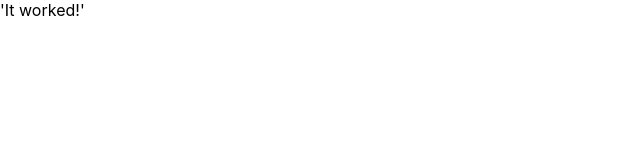
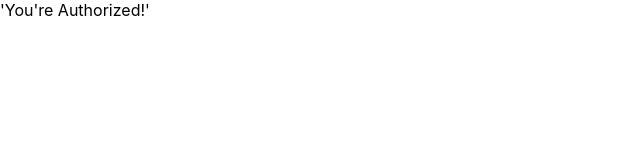
Before and after one commit to Protopaco/zoom-test, a React (Create React App) app: page /auth in a window 1280 px wide. Shown: the top 160 px of the page, without its empty margins (0-640 px from the left). Built offline with nearby package versions, Linux system fonts and the light colour scheme.

Commit message:
not sure

```diff
--- a/src/Authorized.js
+++ b/src/Authorized.js
@@ -4,7 +4,7 @@ export default class Authorized extends Component {
     render() {
         return (
             <div>
-                'It worked!'
+                'You're Authorized!'
             </div>
         )
     }
```
